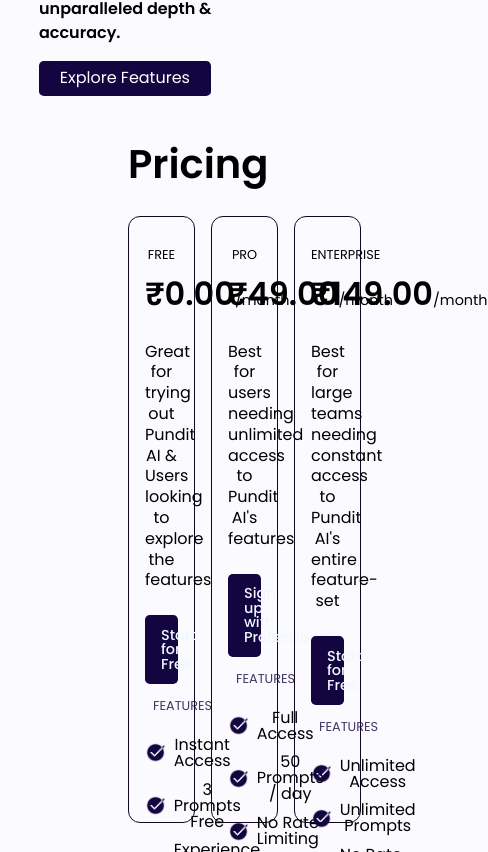
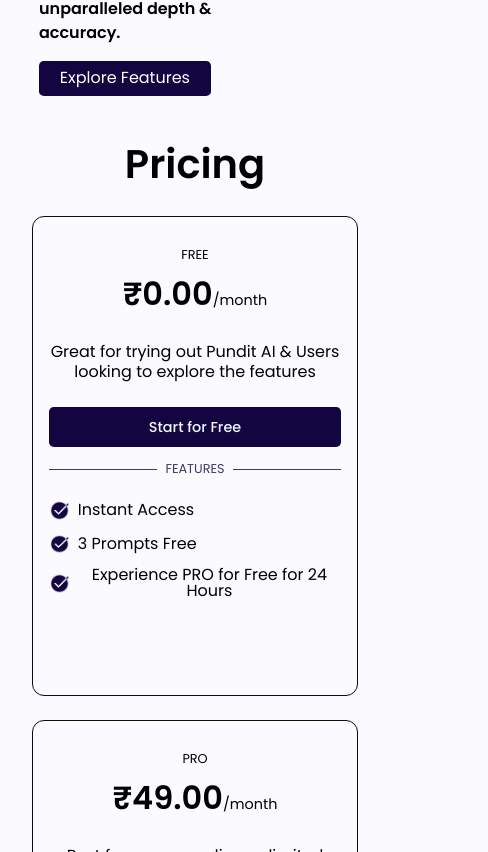
Before and after one commit to JeswinSunsi/PunditAI, a Vue app: page / in a window 390 px wide. Shown: the part 1432-2284 px from the top of the page, 488 px wide, since content can reach past the window. Built offline with nearby package versions, Linux system fonts and the light colour scheme.

Commit message:
Responsive pricing

```diff
--- a/src/components/pricing.vue
+++ b/src/components/pricing.vue
@@ -56,7 +56,7 @@
                 <h2 class="price">ENTERPRISE</h2>
                 <h1 class="amount">₹149.00<span style="font-weight: 400; font-size: 0.9rem;">/month</span></h1>
                 <h3 class="point">Best for large teams needing constant access to Pundit AI's entire feature-set</h3>
-                <div class="btn">Start for Free</div>
+                <div class="btn">Access Enterprise now</div>
                 <div class="flex-wrapper">
                     <div class="line"></div>
                     <h3 class="features">FEATURES</h3>
@@ -177,4 +177,23 @@
     font-weight: 600;
     font-size: 2rem;
 }
+
+@media only screen and (max-width: 600px) {
+    .main-wrapper {
+        display: flex;
+        flex-direction: column;
+    }
+
+    .partition {
+        height: 30rem;
+        width: 100%;
+        padding: 2rem 1rem;
+        margin-left: 0rem !important;
+        margin-bottom: 1.5rem;
+    }
+
+    .main {
+        padding: 0rem 2rem;
+    }
+}
 </style>
```
